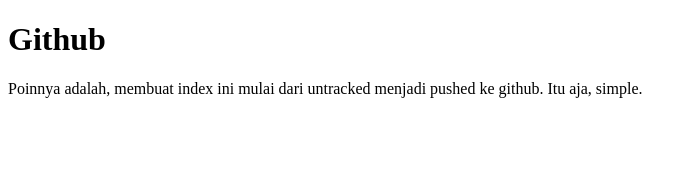
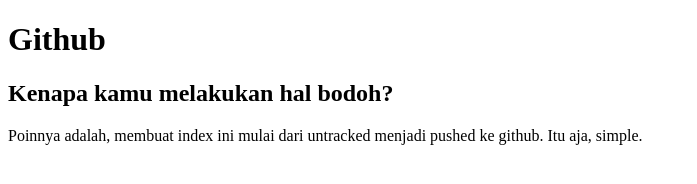
Before and after one commit to itsodepth/latihan-github, a plain HTML site: page index.html in a window 1280 px wide. Shown: the whole page, without its empty margins (0-697 px from the left). Drawn offline with Linux system fonts and the light colour scheme.

Commit message:
file pertama untuk di commit

```diff
--- a/index.html
+++ b/index.html
@@ -7,6 +7,7 @@
     </head>
     <body>
         <h1>Github</h1>
+        <h2>Kenapa kamu melakukan hal bodoh?</h2>
         <p>Poinnya adalah, membuat index ini mulai dari untracked menjadi pushed ke github. Itu aja, simple.</p>
     </body>
 </html>
```
